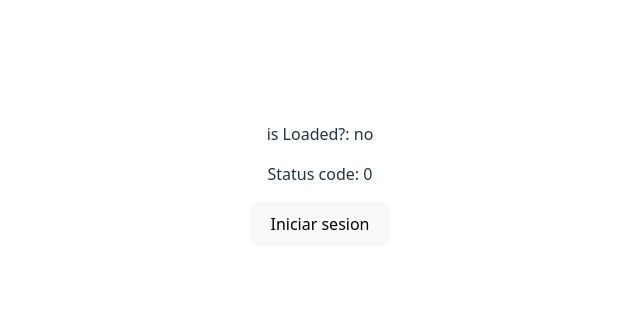
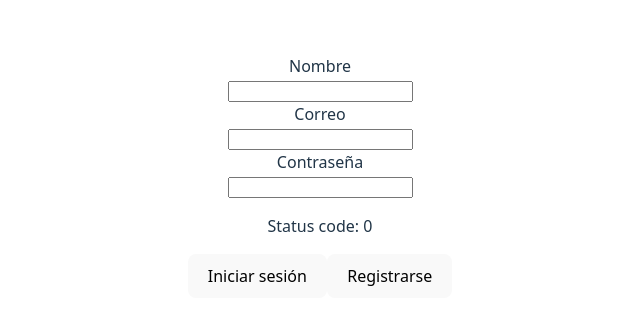
Before and after one commit to Lawliet183/POW2-Proyecto-Final, a React (Vite) app in the folder proyecto-final.client/: page / in a window 1280 px wide. Shown: the part 224-548 px from the top of the page, without its empty margins (320-960 px from the left). Built offline with nearby package versions, Linux system fonts and the light colour scheme.

Commit message:
Arreglar un poco el frontend

```diff
--- a/proyecto-final.client/src/components/LoginScreen.jsx
+++ b/proyecto-final.client/src/components/LoginScreen.jsx
@@ -1,56 +1,72 @@
 import { useState } from 'react';
 
+
+const api = (path, options = {}) =>
+  fetch(path, { credentials: 'same-origin', headers: { 'Content-Type': 'application/json' }, ...options });
+
+
 function LoginScreen() {
-  const [isLoaded, setIsLoaded] = useState(false);
   const [statusCode, setStatusCode] = useState(0);
-  const [responseData, setResponseData] = useState("");
+  const [name, setName] = useState("");
+  const [email, setEmail] = useState("");
+  const [passwordHash, setPasswordHash] = useState("");
 
   const devServerUrl = import.meta.env.VITE_DEV_SERVER_URL;
 
-  //const api = (path, options = {}) =>
-  //  fetch(path, { credentials: 'include', headers: { 'Content-Type': 'application/json' }, ...options });
+  const user = {
+    name: name,
+    email: email,
+    passwordHash: passwordHash,
+    //role: "admin"
+  }
 
-  async function LogIn() {
-
-
-    const user = {
-      name: "Liam",
-      email: "liam@google.com",
-      passwordhash: "123qwe",
-      role: "admin"
-    }
-
-    const httpResponse = await fetch(`${devServerUrl}/api/register`, { method: 'POST', headers: { 'Content-Type': 'application/json' }, body: JSON.stringify(user) });
+  async function SignUp() {
+    const httpResponse = await api(`${devServerUrl}/api/register`, { method: 'POST', body: JSON.stringify(user) });
 
     setStatusCode(httpResponse.status);
 
-    if (!httpResponse.ok) {
-      return;
-    }
+    //if (!httpResponse.ok) {
+    //  return;
+    //}
+  }
 
-    let data = "";
-    try {
-      data = await httpResponse.json();
-    } catch (err) {
-      setIsLoaded(false);
-    }
+  async function LogIn() {
+    const httpResponse = await api(`${devServerUrl}/api/`)
+  }
 
-    if (!data.error) {
-      setIsLoaded(true);
+  function handleNameChange(e) {
+    setName(e.target.value);
+  }
 
-      console.log(data);
+  function handleEmailChange(e) {
+    setEmail(e.target.value);
+  }
 
-      setResponseData(data);
-    }
+  function handlePasswordHashChange(e) {
+    setPasswordHash(e.target.value);
   }
+
 
   return (
     <div>
-      <p>is Loaded?: {isLoaded ? 'yes' : 'no'}</p>
+      <div>
+        <label>Nombre</label><br />
+        <input type="text" onChange={handleNameChange} />
+      </div>
+      <div>
+        <label>Correo</label><br />
+        <input type="email" onChange={handleEmailChange} />
+      </div>
+      <div>
+        <label>Contraseña</label><br />
+        <input type="password" onChange={handlePasswordHashChange} />
+      </div>
       <p>Status code: {statusCode}</p>
-      <button onClick={LogIn}>Iniciar sesion</button>
+      <button onClick={LogIn}>Iniciar sesión</button>
+      <button onClick={SignUp}>Registrarse</button>
     </div>
   );
 }
 
+
 export default LoginScreen;
```
Also changed, not shown: 14 other files (tests, documents, lock files or other folders).
